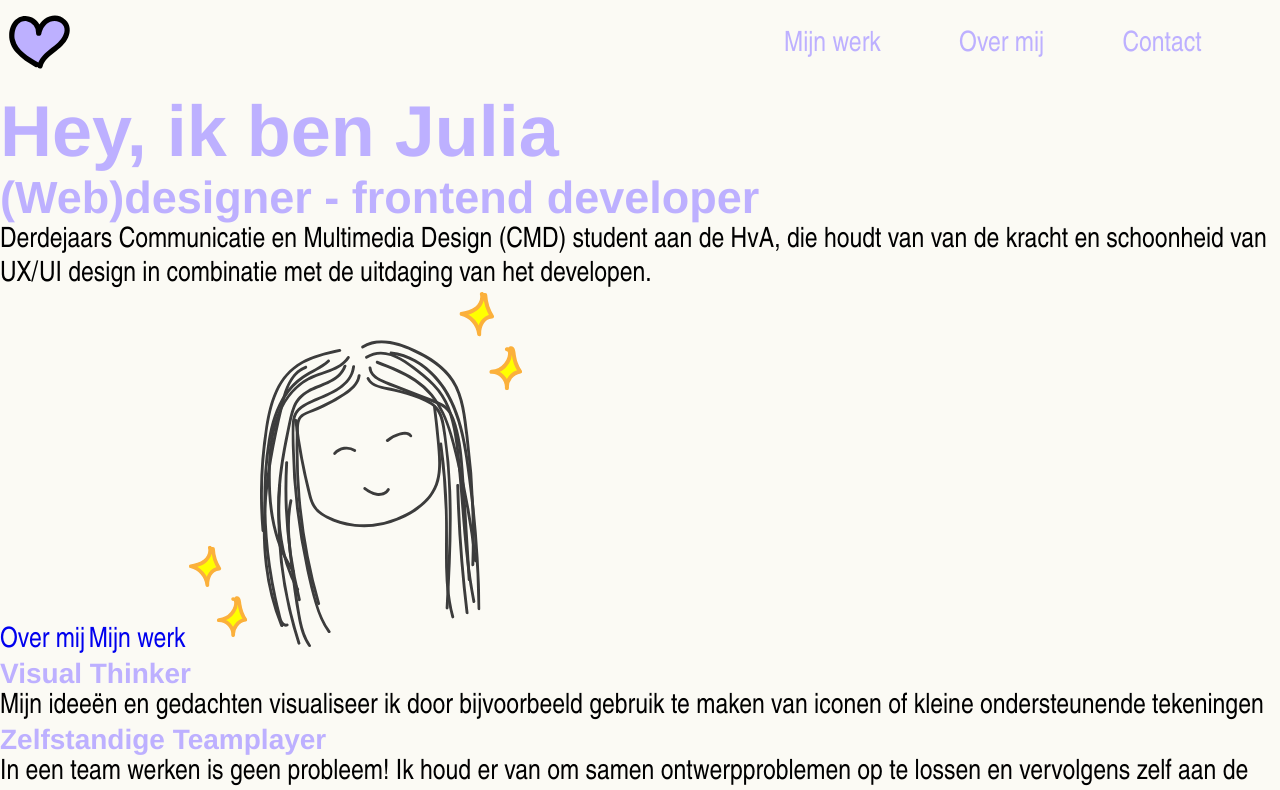
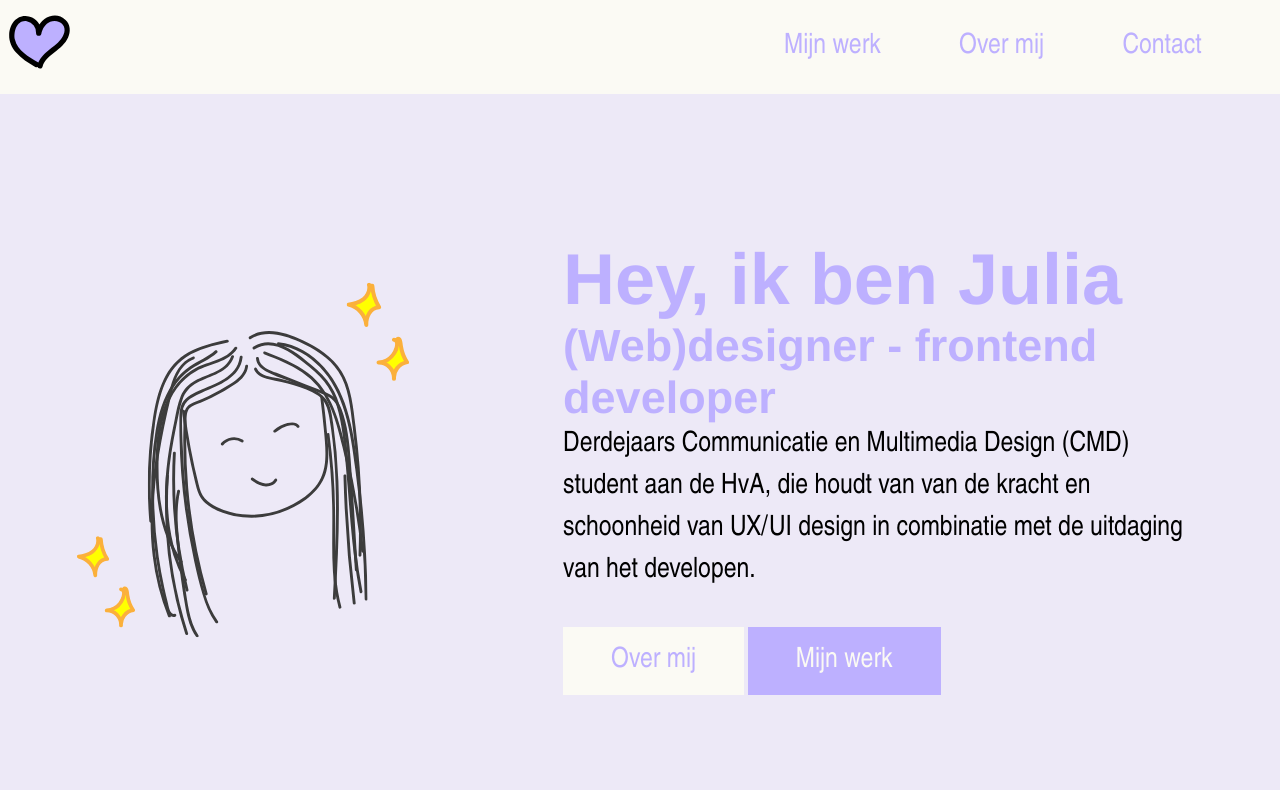
Before and after one commit to Juul03/portfolio, a SvelteKit app: page / in a window 1280 px wide. Shown: the top 790 px of the page. Built offline with nearby package versions, Linux system fonts and the light colour scheme; a web font is replaced by a local one.

Commit message:
header_styling

```diff
--- a/src/routes/+page.svelte
+++ b/src/routes/+page.svelte
@@ -8,14 +8,16 @@
 <Header/>
 
 <header>
+    <div>
         <h1>Hey, ik ben Julia</h1>
         <h2>(Web)designer - frontend developer</h2>
         <p>
             Derdejaars Communicatie en Multimedia Design (CMD) student aan de HvA, die houdt van van de kracht
             en schoonheid van UX/UI design in combinatie met de uitdaging van het developen.
         </p>
-    <a href="/over-mij">Over mij</a>
-    <a href="/">Mijn werk</a>
+        <a class="secundary-button" href="/over-mij">Over mij</a>
+        <a class="primary-button" href="/">Mijn werk</a>
+    </div>
 
     <img src="/img/people/me.svg" alt="Dit ben ik! Julia">
 </header>
@@ -29,3 +31,31 @@
 </main>
 
 <Footer/>
+
+<style lang="scss">
+    header {
+        background-color: rgba(var(--primary-color-rgb), var(--background-alpha));
+        padding:var(--standard-padding-section) 0 var(--standard-padding-section);
+
+        display:flex;
+        justify-content:space-around;
+
+        div {
+            max-width:50%;
+
+            p {
+                margin-bottom:3rem;
+            }
+
+            a {
+
+            }
+        }
+
+        img {
+            max-width:30%;
+            order:-1;
+        }
+
+    }
+</style>
--- a/static/styles/generalstyles.css
+++ b/static/styles/generalstyles.css
@@ -1,5 +1,7 @@
 :root {
 	--primary-color: #bdb0ff;
+    --primary-color-rgb: 189,176,255;
+    --background-alpha:0.23;
 	--secundary-color: #fbfaf4;
 	--text-color: #3c3c3c;
 
@@ -62,4 +64,17 @@ h3 {
 
 p, li, a{
 	font-size: var(--body-tekst-font-size);
+    line-height:1.5;
 }
+
+a.primary-button {
+    background:var(--primary-color);
+    color:var(--secundary-color);
+    padding:1.25rem 3rem;
+}
+
+a.secundary-button {
+    background:var(--secundary-color);
+    color:var(--primary-color);
+    padding:1.25rem 3rem;
+}
```
Lines whose indentation alone changed are shown as unchanged.
